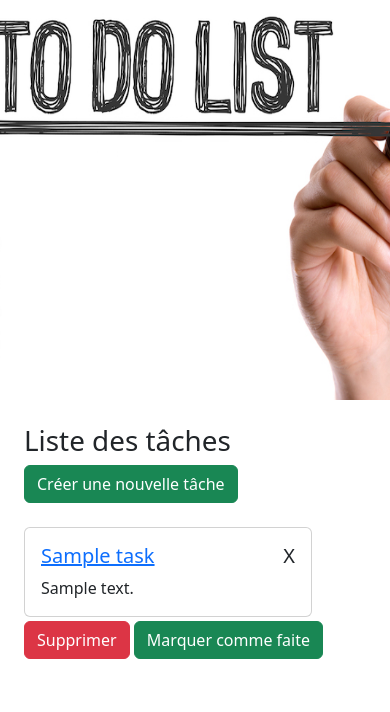
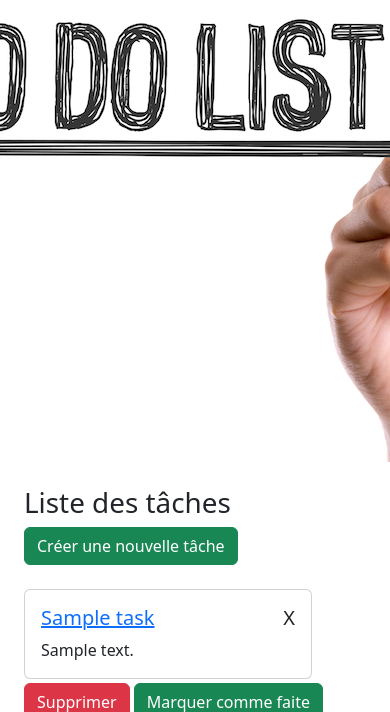
Before and after one commit to jonatanocr/p8_todoList, a Symfony app: template templates/task/list.html.twig in a window 390 px wide; the page is wider, and only the part inside the window is pictured. Shown: the part 66-778 px from the top of that part. Run offline with Twig, Linux system fonts and the light colour scheme; the template is opened without the code that fills it: most values are stand-ins (such as "Sample title", 1, 10 or a date in 2020); some libraries are stand-ins or nearby versions.

Commit message:
fix some visualisation issue on mobile

```diff
--- a/templates/homepage/index.html.twig
+++ b/templates/homepage/index.html.twig
@@ -10,11 +10,11 @@
 </div>
 
 <div class="d-flex justify-content-center">
-    <img src="{{ asset('images/banner.png') }}" width="500" height="400" class="" alt="">
+    <img src="{{ asset('images/banner.png') }}" class="todo_image" alt="">
 </div>
 
-<a class="btn btn-success" href="{{ path('create_task') }}" role="button">Créer une nouvelle tâche</a>
+<a class="btn btn-success mb-2" href="{{ path('create_task') }}" role="button">Créer une nouvelle tâche</a>
 
-<a class="btn btn-primary" href="{{ path('list_task') }}" role="button">Consulter la liste des tâches</a>
+<a class="btn btn-primary mb-2" href="{{ path('list_task') }}" role="button">Consulter la liste des tâches</a>
 
 {% endblock %}
--- a/templates/task/form.html.twig
+++ b/templates/task/form.html.twig
@@ -10,7 +10,7 @@ ToDo & Co - Update task
 
 {% block body %}
 <div class="d-flex justify-content-center">
-  <img src="{{ asset('images/banner.png') }}" width="500" height="400" class="" alt="">
+  <img src="{{ asset('images/banner.png') }}" class="todo_image" alt="">
 </div>
 
 <div class="mt-4">
--- a/templates/task/list.html.twig
+++ b/templates/task/list.html.twig
@@ -5,7 +5,7 @@
 {% block body %}
 
 <div class="d-flex justify-content-center">
-  <img src="{{ asset('images/banner.png') }}" width="500" height="400" class="" alt="">
+  <img src="{{ asset('images/banner.png') }}" class="todo_image" alt="">
 </div>
 
 <div class="container mt-4">
--- a/templates/user/login.html.twig
+++ b/templates/user/login.html.twig
@@ -8,7 +8,7 @@
 {% endif %}
 
 <div class="d-flex justify-content-center mt-4">
-    <img src="{{ asset('images/banner.png') }}" width="500" height="400" class="" alt="">
+    <img src="{{ asset('images/banner.png') }}" class="todo_image" alt="">
 </div>
 
 <div class="d-flex justify-content-center mt-4 bold-txt">
--- a/templates/user/users.list.html.twig
+++ b/templates/user/users.list.html.twig
@@ -30,7 +30,7 @@
             <div class="w35">
                 {{ user.username }}
             </div>
-            <div class="w35">
+            <div class="w35 user_email">
                 {{ user.email }}
             </div>
             <div class="w20" style="text-align: center;">
```
Also changed, not shown: assets/styles/app.css (+8 -0 lines).
